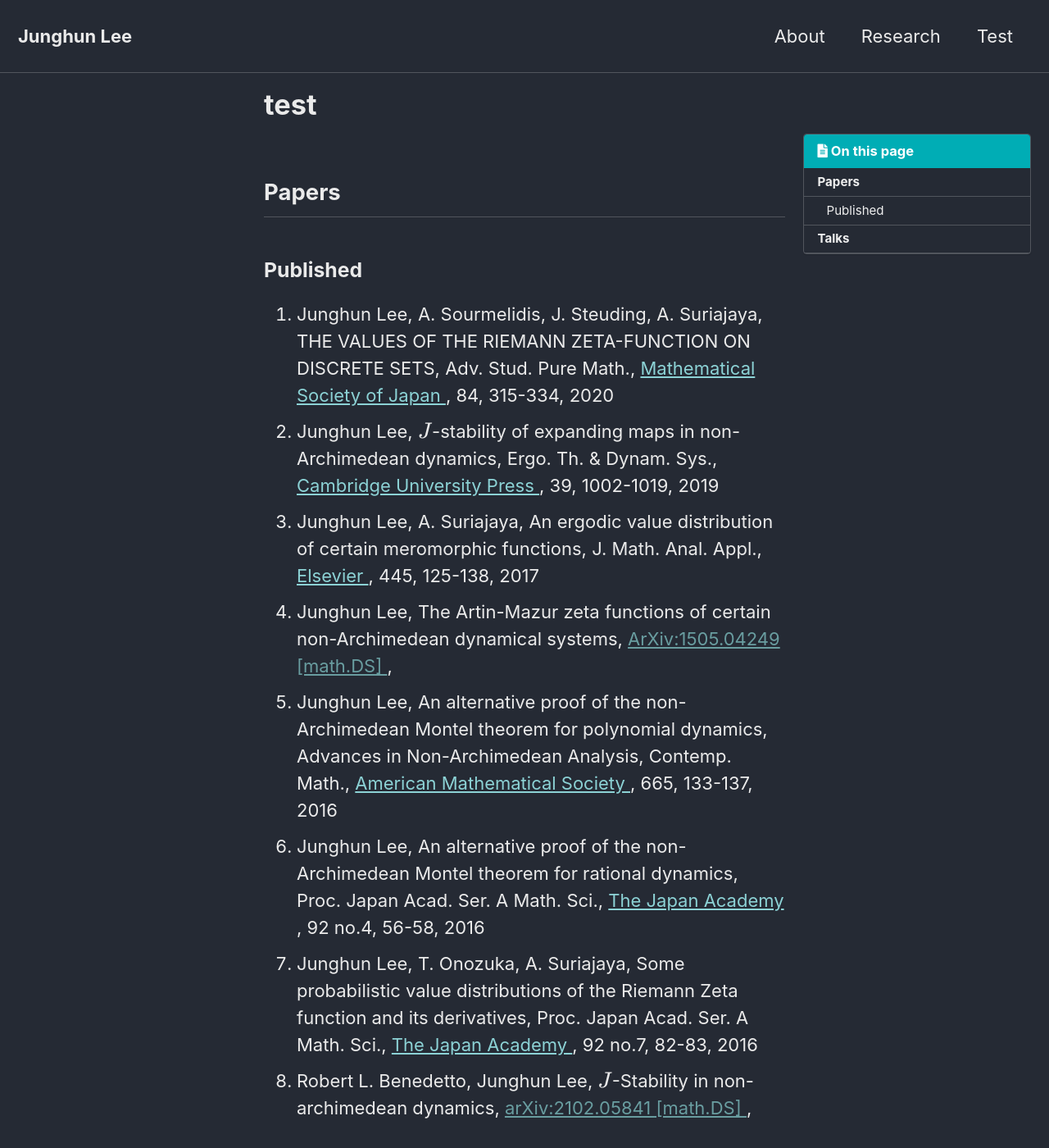
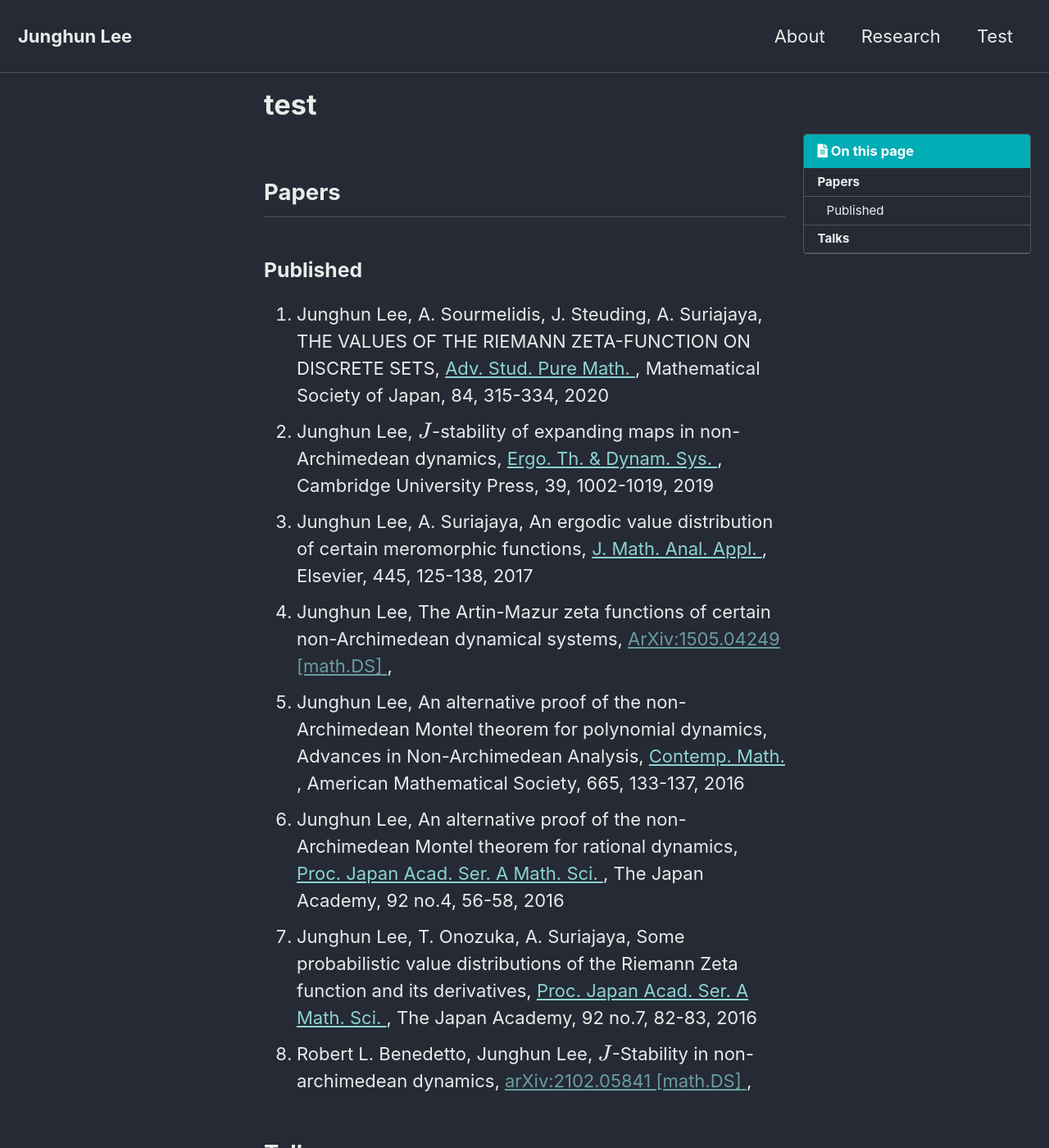
Before and after one commit to JunghunLee-math/JunghunLee-math.github.io, a Jekyll site: the page built from _pages/test.md, in a window 1280 px wide and 1400 px high. Shown: the whole window at 82% size. Built offline with Jekyll 4.4.1, drawn with Linux system fonts in a browser that asks for light colours; cached includes are drawn as plain includes; formulas are drawn with MathJax 3.

Commit message:
fix minor

```diff
--- a/_pages/test.md
+++ b/_pages/test.md
@@ -16,7 +16,7 @@ toc: true
     {% for author in paper.authors %}
         {{author}},
     {% endfor %}
-    {% if paper.links.arxiv.blank? == true %}
+    {% if paper.links.arxiv %}
         <a href="{{ paper.links.arxiv }}">
         {{paper.title}}
         </a>,
@@ -24,10 +24,10 @@ toc: true
         {{paper.title}},
     {% endif %}
     {% if paper.state == "published" %}
-        {{paper.journal.name}},
         <a href="{{ paper.links.journal }}">
-        {{paper.journal.publisher}}
+        {{paper.journal.name}}
         </a>,
+        {{paper.journal.publisher}},
         {{paper.journal.number}},
         {{paper.journal.pages}},
         {{paper.journal.year}}
```
